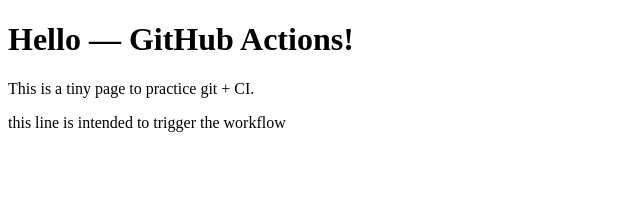
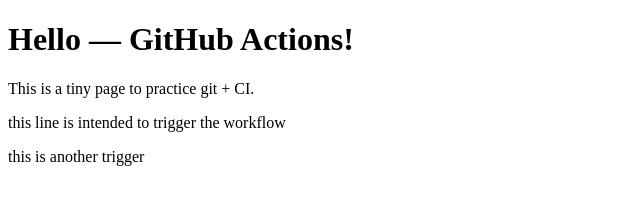
Before and after one commit to atharvapatil20o/HTML-to-check-YAML, a plain HTML site: page index.html in a window 1280 px wide. Shown: the whole page, without its empty margins (0-640 px from the left). Drawn offline with Linux system fonts and the light colour scheme.

Commit message:
this is another workflow

```diff
--- a/index.html
+++ b/index.html
@@ -9,5 +9,6 @@
   <h1>Hello — GitHub Actions!</h1>
   <p>This is a tiny page to practice git + CI.</p>
   <p>this line is intended to trigger the workflow </p>
+  <p>this is another trigger</p>
 </body>
 </html>
```
